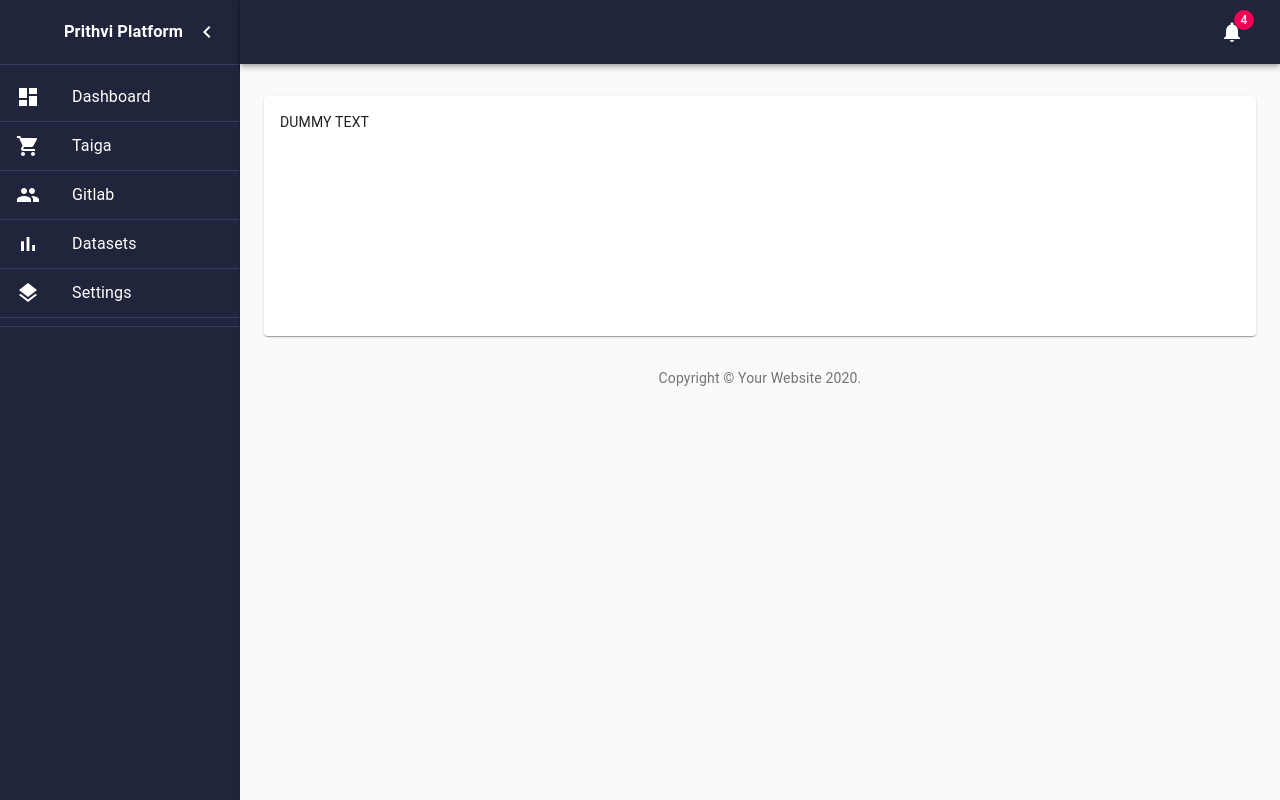
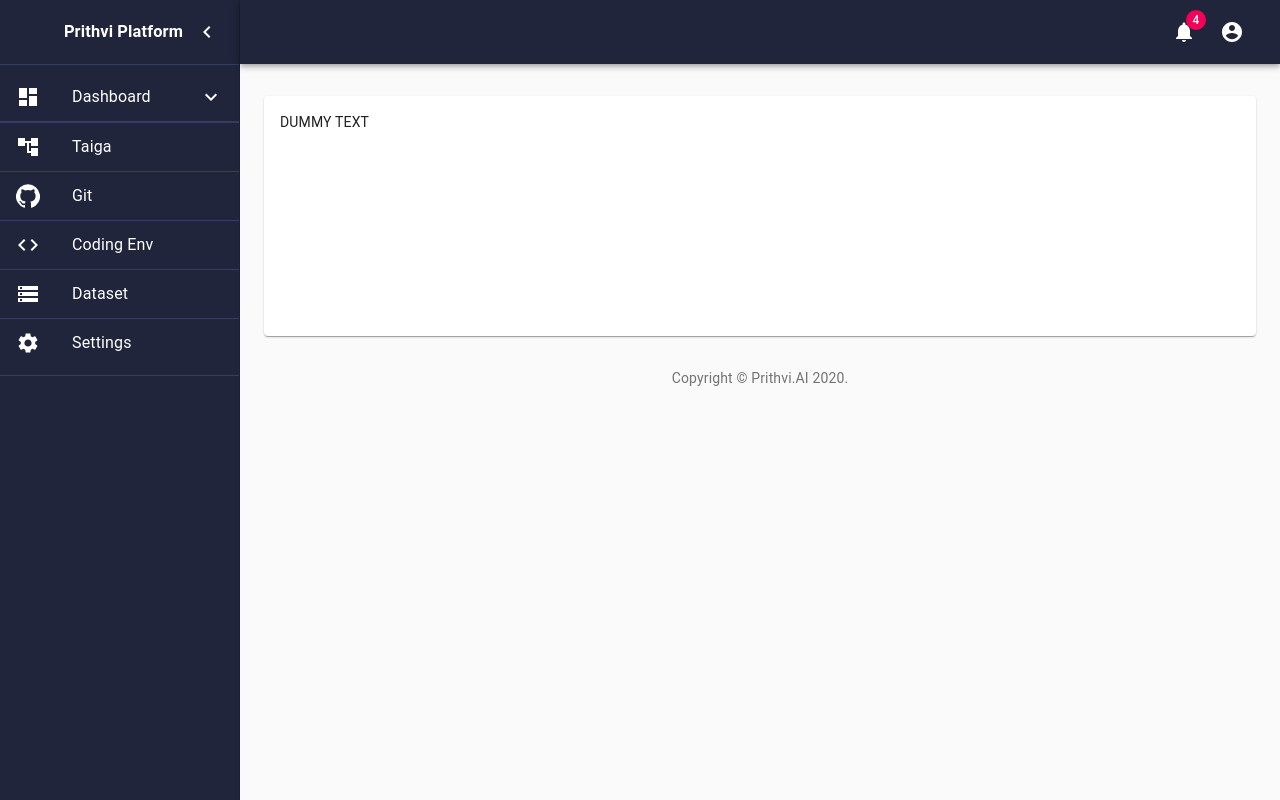
Before and after one commit to vizvarun/prithvi-platform-cra, a React (Create React App) app: page / in a window 1280 px wide. Built offline with nearby package versions, Linux system fonts and the light colour scheme.

Commit message:
dropdown and accounts option added

```diff
--- a/package.json
+++ b/package.json
@@ -11,6 +11,7 @@
     "node-sass": "4.14.1",
     "react": "^17.0.1",
     "react-dom": "^17.0.1",
+    "react-router-dom": "^5.2.0",
     "react-scripts": "4.0.0",
     "web-vitals": "^0.2.4"
   },
--- a/src/views/Dashboard/Dashboard.js
+++ b/src/views/Dashboard/Dashboard.js
@@ -6,7 +6,6 @@ import Drawer from '@material-ui/core/Drawer';
 import Box from '@material-ui/core/Box';
 import AppBar from '@material-ui/core/AppBar';
 import Toolbar from '@material-ui/core/Toolbar';
-import List from '@material-ui/core/List';
 import Typography from '@material-ui/core/Typography';
 import Divider from '@material-ui/core/Divider';
 import IconButton from '@material-ui/core/IconButton';
@@ -18,15 +17,19 @@ import Link from '@material-ui/core/Link';
 import MenuIcon from '@material-ui/icons/Menu';
 import ChevronLeftIcon from '@material-ui/icons/ChevronLeft';
 import NotificationsIcon from '@material-ui/icons/Notifications';
-import { mainListItems } from './listItems';
+import MainListItems from './MainListItems';
+import AccountCircle from '@material-ui/icons/AccountCircle';
+import MenuItem from '@material-ui/core/MenuItem';
+import Menu from '@material-ui/core/Menu';
+import './dashboard.styles.scss'
 
 
 function Copyright() {
   return (
     <Typography variant="body2" color="textSecondary" align="center">
       {'Copyright © '}
-      <Link color="inherit" href="https://material-ui.com/">
-        Your Website
+      <Link color="inherit" href="https://www.prithvi.ai/">
+        Prithvi.AI
       </Link>{' '}
       {new Date().getFullYear()}
       {'.'}
@@ -119,7 +122,24 @@ const useStyles = makeStyles((theme) => ({
 }));
 
 export default function Dashboard() {
+    const [auth, setAuth] = React.useState(true);
+
   const classes = useStyles();
+
+  const [anchorEl, setAnchorEl] = React.useState(null);
+  const open1 = Boolean(anchorEl);
+
+
+  const handleMenu = event => {
+    setAnchorEl(event.currentTarget);
+  };
+
+  const handleClose = () => {
+    setAnchorEl(null);
+  };
+
+
+
   const [open, setOpen] = React.useState(true);
   const handleDrawerOpen = () => {
     setOpen(true);
@@ -152,6 +172,37 @@ export default function Dashboard() {
               <NotificationsIcon />
             </Badge>
           </IconButton>
+          {auth && (
+            <div>
+              <IconButton
+                aria-label="account of current user"
+                aria-controls="menu-appbar"
+                aria-haspopup="true"
+                onClick={handleMenu}
+                color="white"
+              >
+                <AccountCircle fontSize="medium" style={{color:'#fff'}} />
+              </IconButton>
+              <Menu
+                id="menu-appbar"
+                anchorEl={anchorEl}
+                anchorOrigin={{
+                  vertical: 'top',
+                  horizontal: 'right',
+                }}
+                keepMounted
+                transformOrigin={{
+                  vertical: 'top',
+                  horizontal: 'right',
+                }}
+                open={open1}
+                onClose={handleClose}
+              >
+                <MenuItem onClick={handleClose}>Profile</MenuItem>
+                <MenuItem onClick={handleClose}>My account</MenuItem>
+              </Menu>
+            </div>
+          )}
         </Toolbar>
       </AppBar>
       <Drawer
@@ -165,11 +216,12 @@ export default function Dashboard() {
         <div className={classes.toolbarIcon}>
            <div><h3>Prithvi Platform</h3></div>
           <IconButton onClick={handleDrawerClose}>
-            <ChevronLeftIcon style={{color:'#fff'}}/>
+            <ChevronLeftIcon style={{color:'#fff',margin:'0'}}/>
           </IconButton>
         </div>
         <Divider style={{backgroundColor:'#353d62'}}/>
-        <List>{mainListItems}</List>
+        {/* <List>{mainListItems}</List> */}
+        <MainListItems />
         <Divider style={{backgroundColor:'#353d62'}}/>
       </Drawer>
       <main className={classes.content}>
--- /dev/null
+++ b/src/views/Dashboard/MainListItems.js
@@ -0,0 +1,132 @@
+import React from 'react';
+import ListItem from '@material-ui/core/ListItem';
+import ListItemIcon from '@material-ui/core/ListItemIcon';
+import ListItemText from '@material-ui/core/ListItemText';
+import DashboardIcon from '@material-ui/icons/Dashboard';
+import Divider from '@material-ui/core/Divider';
+import GitHubIcon from '@material-ui/icons/GitHub';
+import CodeIcon from '@material-ui/icons/Code';
+import StorageIcon from '@material-ui/icons/Storage';
+import SettingsIcon from '@material-ui/icons/Settings';
+import AccountTreeIcon from '@material-ui/icons/AccountTree';
+
+import Collapse from '@material-ui/core/Collapse';
+import ExpandLess from '@material-ui/icons/ExpandLess';
+import ExpandMore from '@material-ui/icons/ExpandMore';
+import List from '@material-ui/core/List';
+import HomeIcon from '@material-ui/icons/Home';
+import LibraryBooksIcon from '@material-ui/icons/LibraryBooks';
+import GradeIcon from '@material-ui/icons/Grade';
+import NoteAddIcon from '@material-ui/icons/NoteAdd';
+
+export default function MainListItems() {
+  const [open, setOpen] = React.useState(false);
+
+  const handleClick = () => {
+    setOpen(!open);
+  };
+  return (
+    <div>
+      <List>
+
+        {/* from */}
+        <ListItem button onClick={handleClick}>
+          <ListItemIcon>
+            <DashboardIcon style={{ color: 'white' }} />
+          </ListItemIcon>
+          <ListItemText primary="Dashboard" />
+          {open ? <ExpandLess /> : <ExpandMore />}
+        </ListItem>
+        <Divider style={{backgroundColor:'#353d62'}}/>
+
+        <Collapse in={open} timeout="auto" unmountOnExit>
+          <List component="div" disablePadding>
+            {/* <Link to="/home" style={{ textDecoration: 'none', color: 'white' }}> */}
+              <ListItem button>
+                <ListItemIcon>
+                    <HomeIcon style={{ color: 'white' }} size="small"/>
+                </ListItemIcon>
+                <ListItemText primary="Home" />
+              </ListItem>
+            {/* </Link> */}
+            <Divider style={{backgroundColor:'#353d62'}}/>
+
+              {' '}
+              <ListItem button>
+                <ListItemIcon>
+                    <LibraryBooksIcon style={{ color: 'white' }}/>
+                </ListItemIcon>
+                <ListItemText primary="Projects" />
+              </ListItem>
+              <Divider style={{backgroundColor:'#353d62'}}/>
+
+              <ListItem button>
+                <ListItemIcon>
+                    <GradeIcon style={{ color: 'white' }}/>
+                </ListItemIcon>
+                <ListItemText primary="Opportunities" />
+              </ListItem>
+              <Divider style={{backgroundColor:'#353d62'}}/>
+
+              <ListItem button>
+                <ListItemIcon>
+                    <NoteAddIcon style={{ color: 'white' }}/>
+                </ListItemIcon>
+                <ListItemText primary="Proposals" />
+              </ListItem>
+          </List>
+        </Collapse>
+        <Divider style={{backgroundColor:'#353d62'}}/>
+        <a
+          href="http://taiga.prithvi.ai/"
+          target="_blank"
+          rel="noreferrer"
+          style={{ textDecoration: 'none', color: 'white' }}
+        >
+          <ListItem button>
+            <ListItemIcon>
+              <AccountTreeIcon style={{ color: 'white' }} />
+            </ListItemIcon>
+            <ListItemText primary="Taiga" />
+          </ListItem>
+        </a>
+        <Divider style={{backgroundColor:'#353d62'}}/>
+        <a
+          href="http://git.prithvi.ai/"
+          target="_blank"
+          rel="noreferrer"
+          style={{ textDecoration: 'none', color: 'white' }}
+        >
+          <ListItem button>
+            <ListItemIcon>
+              <GitHubIcon style={{ color: 'white' }} />
+            </ListItemIcon>
+            <ListItemText primary="Git" />
+          </ListItem>
+        </a>
+        <Divider style={{backgroundColor:'#353d62'}}/>
+        <ListItem button>
+          <ListItemIcon>
+            <CodeIcon style={{ color: 'white' }} />
+          </ListItemIcon>
+          <ListItemText primary="Coding Env" />
+        </ListItem>
+        <Divider style={{backgroundColor:'#353d62'}}/>
+        <ListItem button>
+          <ListItemIcon>
+            <StorageIcon style={{ color: 'white' }} />
+          </ListItemIcon>
+          <ListItemText primary="Dataset" />
+        </ListItem>
+        <Divider style={{backgroundColor:'#353d62'}}/>
+
+          <ListItem button>
+            <ListItemIcon>
+              <SettingsIcon style={{ color: 'white' }} />
+            </ListItemIcon>
+            <ListItemText primary="Settings" />
+          </ListItem>
+      </List>
+    </div>
+  );
+}
```
Also changed, not shown: 1 other file (tests, documents, lock files or other folders).
